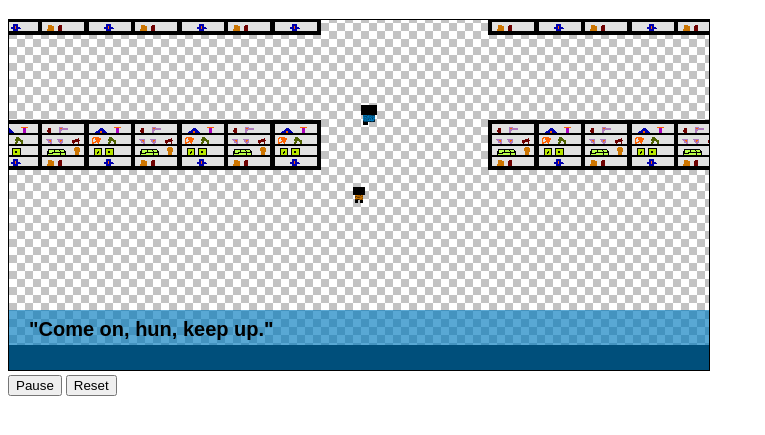
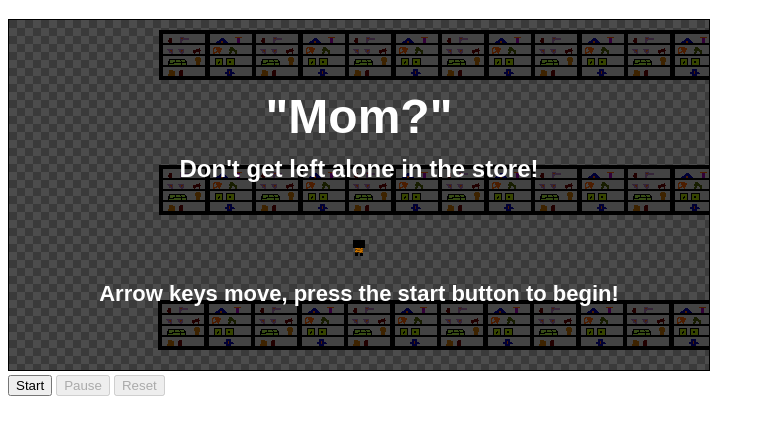
Before and after one commit to doowttam/Lost-Mom, a plain HTML site: page index.html in a window 1280 px wide. Shown: the part 61-496 px from the top of the page, without its empty margins (0-765 px from the left). Drawn offline with Linux system fonts and the light colour scheme.

Commit message:
Added title screen

```diff
--- a/index.html
+++ b/index.html
@@ -31,6 +31,7 @@
     <canvas id="game_canvas" height="350" width="700"></canvas>
   </div>
   <div class="controls-sidebar">
+    <button type="button" id="start">Start</button>
     <button type="button" id="pause">Pause</button>
     <button type="button" id="reset">Reset</button>
   </div>
--- a/lostmom.js
+++ b/lostmom.js
@@ -19,6 +19,8 @@ MOM = function() {
         "time": 0,
         "speaker": 0,
     };
+
+    var buttons = {};
 
     var loadResources = function( playCallback ) {
         var imageCount = 0;
@@ -128,6 +130,33 @@ MOM = function() {
         }
     };
 
+    var showTitleScreen = function() {
+        var bg = MOM.resource['bg.png']
+        context.drawImage( bg, 0, 0, canvas.width, canvas.height, 0, 0, canvas.width, canvas.height);
+
+        context.fillStyle = 'rgba(0,0,0,.7)';
+        context.fillRect( 0, 0, canvas.width, canvas.height);
+
+        context.font = "bold 48px sans-serif";
+        context.fillStyle = "white";
+        context.textAlign = "center";
+        context.textBaseline = "middle";
+        context.fillText('"Mom?"', canvas.width - canvas.width / 2, 100);
+        context.font = "bold 24px sans-serif";
+        context.fillText("Don't get left alone in the store!", canvas.width - canvas.width / 2, 150);
+
+        context.font = "bold 22px sans-serif";
+        context.fillText("Arrow keys move, press the start button to begin!", canvas.width - canvas.width / 2, 275);
+
+        var samImage = MOM.resource[ 'sam.png' ];
+
+        context.drawImage(
+            samImage,
+            0, 0, 16, 16,
+            (canvas.width - 16) / 2, 220, 16, 16
+        );
+    };
+
     return {
         init: function(doc, win) {
             canvas  = doc.getElementById("game_canvas");
@@ -171,13 +200,32 @@ MOM = function() {
                 MOM.key.onKeyDown(e);
             };
 
-            doc.getElementById("pause").onclick = MOM.pause;
-            doc.getElementById("reset").onclick = function() { location.reload() };
+            buttons.start = doc.getElementById("start");
+            buttons.pause = doc.getElementById("pause");
+            buttons.reset = doc.getElementById("reset");
+
+            buttons.start.onclick = MOM.start;
+            buttons.start.disabled = true;
+
+            buttons.pause.onclick = MOM.pause;
+            buttons.pause.disabled = true;
+
+            buttons.reset.onclick = function() { location.reload() };
+            buttons.reset.disabled = true;
 
             loadResources(function() {
-                setMessage(1, 5, 0);
-                frameInterval = MOM.play();
+                buttons.start.disabled = false;
+                showTitleScreen();
             });
+        },
+
+        start: function() {
+            buttons.start.disabled = true;
+            buttons.pause.disabled = false;
+            buttons.reset.disabled = false;
+
+            setMessage(1, 5, 0);
+            frameInterval = MOM.play();
         },
 
         play: function() {
```
